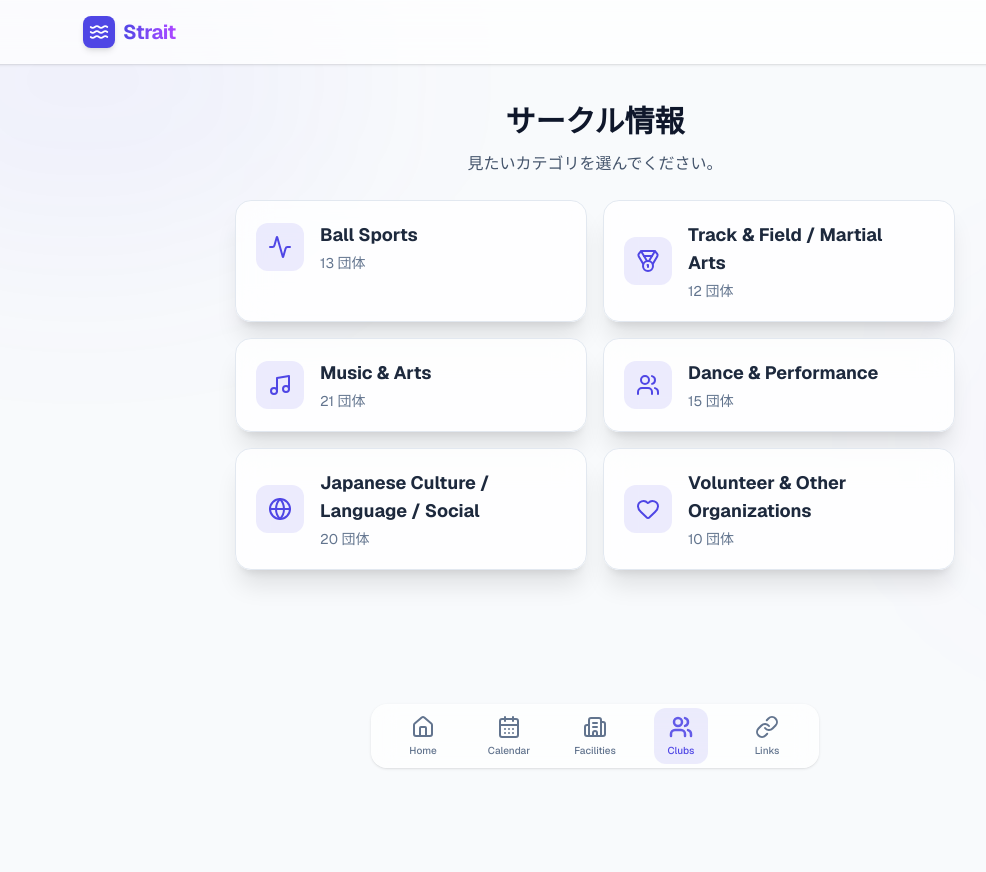
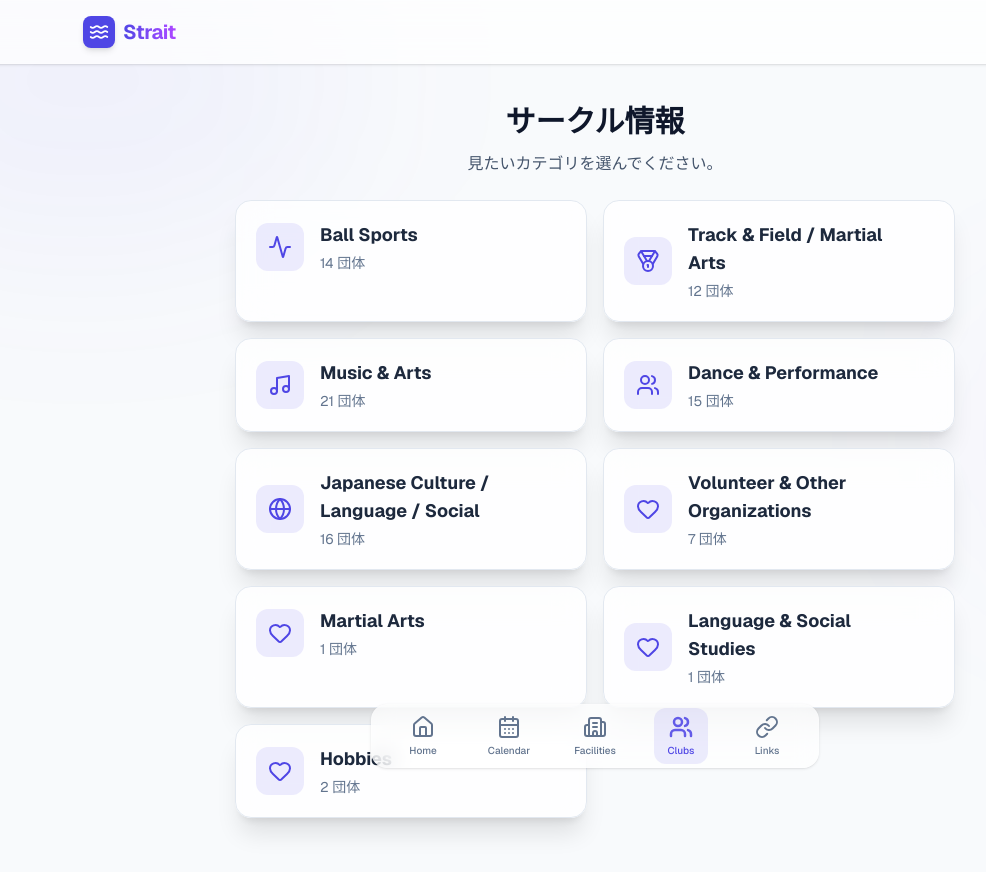
Before and after one commit to SkycToud/Strait, a Next.js app: page /clubs in a window 1280 px wide. Shown: the top 872 px of the page, without its empty margins (45-1031 px from the left). Before the commit the page ends 800 px from the top, so only its background shows below. Built offline with nearby package versions, Linux system fonts and the light colour scheme.

Commit message:
Update clubs data: remove requested clubs and fix JSON structure

```diff
--- a/src/components/calendar/CalendarTabs.tsx
+++ b/src/components/calendar/CalendarTabs.tsx
@@ -1,33 +1,34 @@
 'use client';
 import { useState } from 'react';
 import TimelineView, { CalendarEvent } from './TimelineView';
+import CalendarView from './CalendarView';
 import { CalendarIcon, List, Download } from 'lucide-react';
 import { cn } from '@/lib/utils';
 import { motion, AnimatePresence } from 'framer-motion';
 
 export default function CalendarTabs({ events }: { events: CalendarEvent[] }) {
-  const [view, setView] = useState<'timeline' | 'grid'>('timeline');
+  const [view, setView] = useState<'list' | 'calendar'>('list');
 
   return (
     <div className="w-full relative">
       <div className="flex flex-col sm:flex-row justify-between items-center mb-8 gap-4">
         <div className="glass p-1.5 rounded-xl inline-flex relative shadow-sm">
           <button
-            onClick={() => setView('timeline')}
-            className={cn("relative px-6 py-2.5 rounded-lg text-sm font-bold transition-all z-10 flex items-center gap-2", view === 'timeline' ? "text-accent" : "text-slate-600 dark:text-slate-400 hover:text-foreground")}
+            onClick={() => setView('list')}
+            className={cn("relative px-6 py-2.5 rounded-lg text-sm font-bold transition-all z-10 flex items-center gap-2", view === 'list' ? "text-accent" : "text-slate-600 dark:text-slate-400 hover:text-foreground")}
           >
-            <List className="w-4 h-4" /> タイムライン
+            <List className="w-4 h-4" /> 一覧表示
           </button>
           <button
-            onClick={() => setView('grid')}
-            className={cn("relative px-6 py-2.5 rounded-lg text-sm font-bold transition-all z-10 flex items-center gap-2", view === 'grid' ? "text-accent" : "text-slate-600 dark:text-slate-400 hover:text-foreground")}
+            onClick={() => setView('calendar')}
+            className={cn("relative px-6 py-2.5 rounded-lg text-sm font-bold transition-all z-10 flex items-center gap-2", view === 'calendar' ? "text-accent" : "text-slate-600 dark:text-slate-400 hover:text-foreground")}
           >
-            <CalendarIcon className="w-4 h-4" /> リスト
+            <CalendarIcon className="w-4 h-4" /> カレンダー表示
           </button>
 
           <div
             className="absolute top-1.5 bottom-1.5 w-[calc(50%-6px)] bg-accent/15 dark:bg-accent/25 rounded-lg transition-transform duration-300 ease-out z-0"
-            style={{ transform: view === 'timeline' ? 'translateX(0)' : 'translateX(100%)' }}
+            style={{ transform: view === 'list' ? 'translateX(0)' : 'translateX(100%)' }}
           />
         </div>
 
@@ -44,22 +45,10 @@ export default function CalendarTabs({ events }: { events: CalendarEvent[] }) {
           exit={{ opacity: 0, y: -10 }}
           transition={{ duration: 0.2 }}
         >
-          {view === 'timeline' ? (
+          {view === 'list' ? (
             <TimelineView events={events} />
           ) : (
-            <div className="grid gap-4 md:grid-cols-2">
-              {events.map((event, i) => (
-                <div key={event.id} className="glass-card p-5 hover:scale-[1.02] transition-transform animate-fade-in" style={{ animationDelay: `${i * 50}ms` }}>
-                  <div className="flex items-start justify-between">
-                    <div>
-                      <h3 className="font-bold text-lg">{event.title}</h3>
-                      <p className="text-sm text-slate-500 mt-1">{event.date}</p>
-                    </div>
-                    <span className="text-xs font-bold bg-accent/10 text-accent px-2 py-1 rounded-full">{event.type}</span>
-                  </div>
-                </div>
-              ))}
-            </div>
+            <CalendarView events={events} />
           )}
         </motion.div>
       </AnimatePresence>
--- a/src/data/clubs.json
+++ b/src/data/clubs.json
@@ -329,13 +329,6 @@
     "description": "Manga Creation & Study"
   },
   {
-    "id": "literatureclub",
-    "nameJa": "文芸部",
-    "nameEn": "Literature Club",
-    "category": "Music & Arts",
-    "description": "Creative Writing & Reading"
-  },
-  {
     "id": "xbull",
     "nameJa": "お笑いサークルXBULL",
     "nameEn": "XBULL",
@@ -551,36 +544,6 @@
     "instagram": "https://www.instagram.com/munkuniken_shinkan/"
   },
   {
-    "id": "syriastudiesclub",
-    "nameJa": "Syria Studies Club",
-    "nameEn": "Syria Studies Club",
-    "category": "Japanese Culture / Language / Social",
-    "description": "Middle Eastern Studies",
-    "instagram": "https://www.instagram.com/tufsyria/"
-  },
-  {
-    "id": "pendaafrica",
-    "nameJa": "Penda Africa",
-    "nameEn": "Penda Africa",
-    "category": "Japanese Culture / Language / Social",
-    "description": "African Studies",
-    "instagram": "https://www.instagram.com/tufs_penda/"
-  },
-  {
-    "id": "estudamosportugus",
-    "nameJa": "Estudamos Português!",
-    "nameEn": "Estudamos Português!",
-    "category": "Japanese Culture / Language / Social",
-    "description": "Portuguese Studies"
-  },
-  {
-    "id": "russiancirclelyubov",
-    "nameJa": "Russian Circle Lyubov",
-    "nameEn": "Russian Circle Lyubov",
-    "category": "Japanese Culture / Language / Social",
-    "description": "Russian Culture & Language"
-  },
-  {
     "id": "tufpost",
     "nameJa": "TUFPOST",
     "nameEn": "TUFPOST",
@@ -651,21 +614,6 @@
     "xUrl": "https://x.com/tufsPeekABoo"
   },
   {
-    "id": "",
-    "nameJa": "くらふと",
-    "nameEn": "くらふと",
-    "category": "Volunteer & Other Organizations",
-    "description": "Education",
-    "instagram": "https://www.instagram.com/tufs_kraft/"
-  },
-  {
-    "id": "",
-    "nameJa": "くりふ",
-    "nameEn": "くりふ",
-    "category": "Volunteer & Other Organizations",
-    "description": "Education Support"
-  },
-  {
     "id": "femmecaf",
     "nameJa": "Femme Café",
     "nameEn": "Femme Café",
@@ -698,14 +646,6 @@
     "instagram": "https://www.instagram.com/mres_habitatforhumanity_tufs/"
   },
   {
-    "id": "",
-    "nameJa": "外語祭実行委員会",
-    "nameEn": "外語祭実行委員会",
-    "category": "Volunteer & Other Organizations",
-    "description": "Event Planning",
-    "instagram": "https://www.instagram.com/tufs_gaigosai/"
-  },
-  {
     "id": "tucos",
     "nameJa": "生協学生委員会 TuCos",
     "nameEn": "生協学生委員会 TuCos",
@@ -714,10 +654,52 @@
     "instagram": "https://www.instagram.com/tufs_tucos/"
   },
   {
-    "id": "",
+    "id": "studentpublicrelationsambassador",
     "nameJa": "学生広報アンバサダー",
-    "nameEn": "学生広報アンバサダー",
+    "nameEn": "Student Public Relations Ambassador",
     "category": "Volunteer & Other Organizations",
     "description": "Public Relations"
+  },
+  {
+    "id": "judoclub",
+    "nameJa": "柔道部",
+    "nameEn": "Judo Club",
+    "category": "Martial Arts",
+    "description": "Traditional Japanese martial art"
+  },
+  {
+    "id": "handballclub",
+    "nameJa": "ハンドボール部",
+    "nameEn": "Handball Club",
+    "category": "Ball Sports",
+    "description": "Team handball sport"
+  },
+  {
+    "id": "vacs",
+    "nameJa": "声優放送研究会",
+    "nameEn": "VACS",
+    "category": "Music & Arts",
+    "description": "Voice acting and broadcasting"
+  },
+  {
+    "id": "tosfia",
+    "nameJa": "国際交流サークル",
+    "nameEn": "TOSFIA",
+    "category": "Language & Social Studies",
+    "description": "International exchange and cultural activities"
+  },
+  {
+    "id": "sentosociety",
+    "nameJa": "銭湯サークル",
+    "nameEn": "Sento Society",
+    "category": "Hobbies",
+    "description": "Public bathhouse culture and visits"
+  },
+  {
+    "id": "trickytrip",
+    "nameJa": "鉄道研究会",
+    "nameEn": "Tricky Trip",
+    "category": "Hobbies",
+    "description": "Railway studies and enthusiasts"
   }
 ]
```
